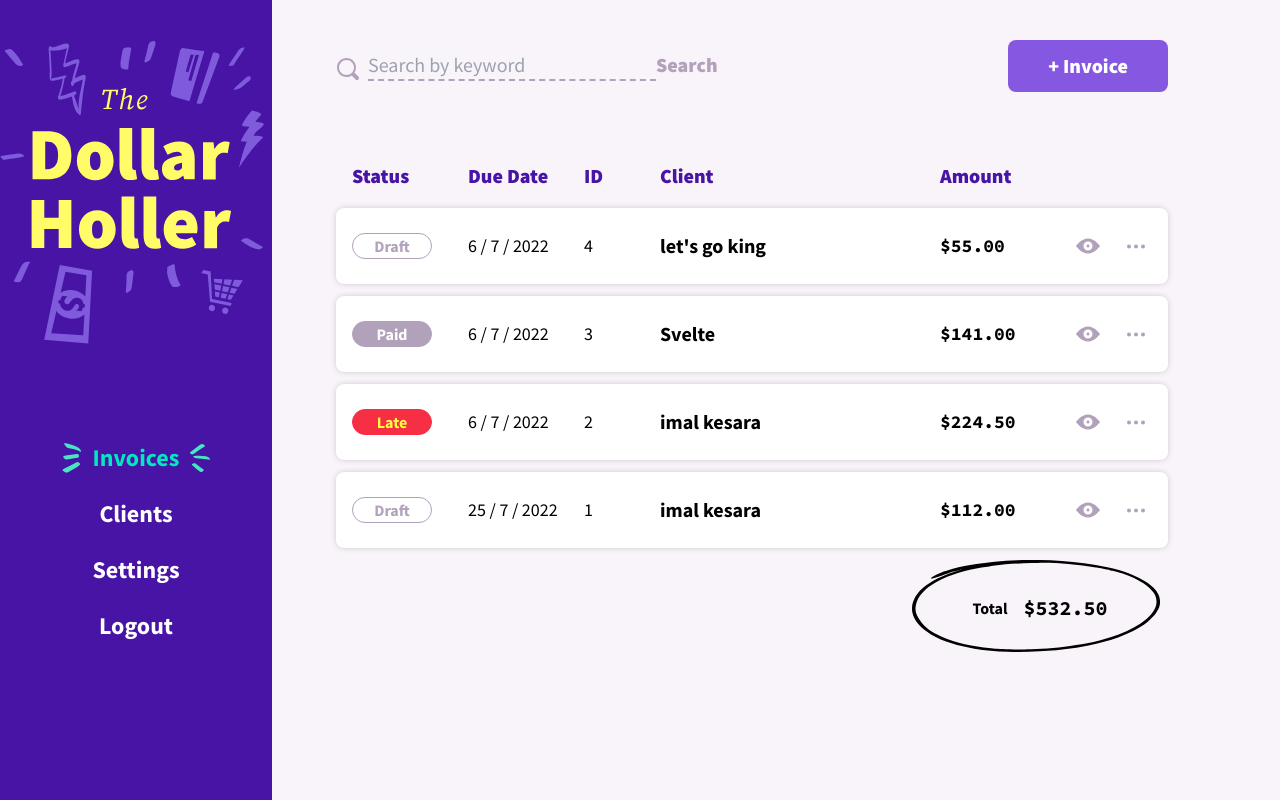
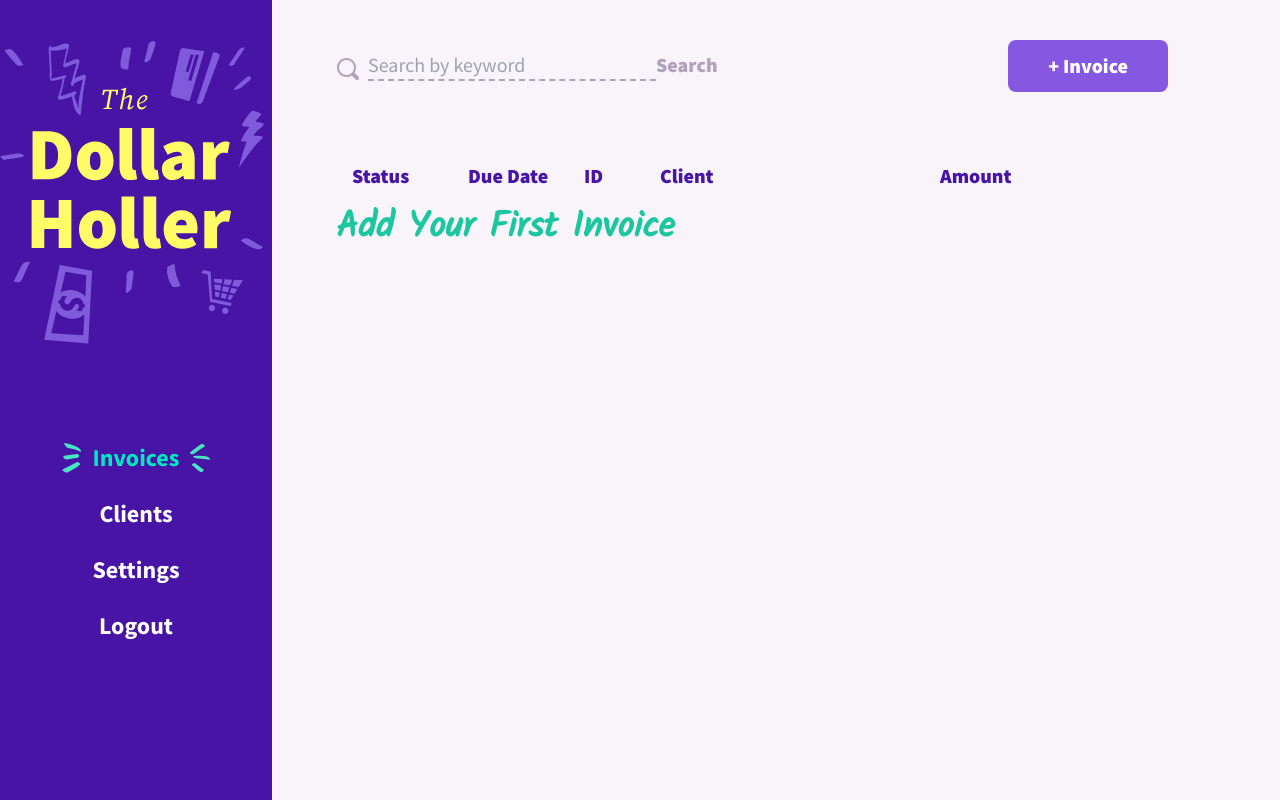
Before and after one commit to ImalKesara/dollarholler, a SvelteKit app: page /invoices in a window 1280 px wide. Built offline with nearby package versions, Linux system fonts and the light colour scheme.

Commit message:
added blaack sheet when data is empty

```diff
--- a/src/lib/components/Navbar.svelte
+++ b/src/lib/components/Navbar.svelte
@@ -48,7 +48,7 @@
 		<ul class="list-none text-2xl font-bold">
 			<li><a href="/invoices" class:active={$page.url.pathname === '/invoices'}>Invoices</a></li>
 			<li><a href="/clients" class:active={$page.url.pathname === '/clients'}>Clients</a></li>
-			<li><a href="#" class:active={$page.url.pathname === '#'}>Settings</a></li>
+			<li><a href="/settings" class:active={$page.url.pathname === '/settings'}>Settings</a></li>
 			<li><a href="#">Logout</a></li>
 		</ul>
 	</nav>
--- a/src/lib/stores/invoiceStore.ts
+++ b/src/lib/stores/invoiceStore.ts
@@ -1,10 +1,11 @@
 import { writable } from 'svelte/store';
 // import { readable } from 'svelte/store';
-import data from '../../seed.json';
+import data from '../../database.json';
 
 // export const invoices = writable(0);
 export const invoices = writable<Invoice[]>([]);
 
 export const loadInvoice = () => {
-	invoices.set(data.invoices);
+	// invoices.set(data.invoices);
+	invoices.set([])
 };
--- a/src/routes/(dashboard)/invoices/+page.svelte
+++ b/src/routes/(dashboard)/invoices/+page.svelte
@@ -6,6 +6,7 @@
 	import CircleAmount from '$lib/components/CircleAmount.svelte';
 	import InvoiceRow from './InvoiceRow.svelte';
 	import { sumInvoices } from '../../../lib/utils/moneyHelpers';
+	import BlankState from './BlankState.svelte';
 
 	onMount(() => {
 		loadInvoice();
@@ -47,13 +48,19 @@
 
 	<!-- invoice -->
 	<div class="flex flex-col-reverse">
-		{#each $invoices as invoice}
-			<InvoiceRow {invoice} />
-		{/each}
+		{#if $invoices === null}
+			<!-- <BlankState /> -->
+			Loading...
+		{:else if $invoices.length <= 0}
+			<BlankState />
+		{:else}
+			{#each $invoices as invoice}
+				<InvoiceRow {invoice} />
+			{/each}
+			<CircleAmount label="Total" amount={`$${centsToDollers(sumInvoices($invoices))}`} />
+		{/if}
 	</div>
 </div>
-
-<CircleAmount label="Total" amount={`$${centsToDollers(sumInvoices($invoices))}`} />
 
 <style lang="postcss">
 	.table-header h3 {
--- /dev/null
+++ b/src/routes/(dashboard)/invoices/BlankState.svelte
@@ -0,0 +1,6 @@
+<div>
+	<h2 class="font-handwriting text-4xl font-bold text-caribbeanGreen">Add Your First Invoice</h2>
+	<!-- invoice header -->
+
+	<!-- blank rows -->
+</div>
```
Also changed, not shown: src/database.json (renamed from src/seed.json), src/routes/(dashboard)/settings/+page.svelte (added).
